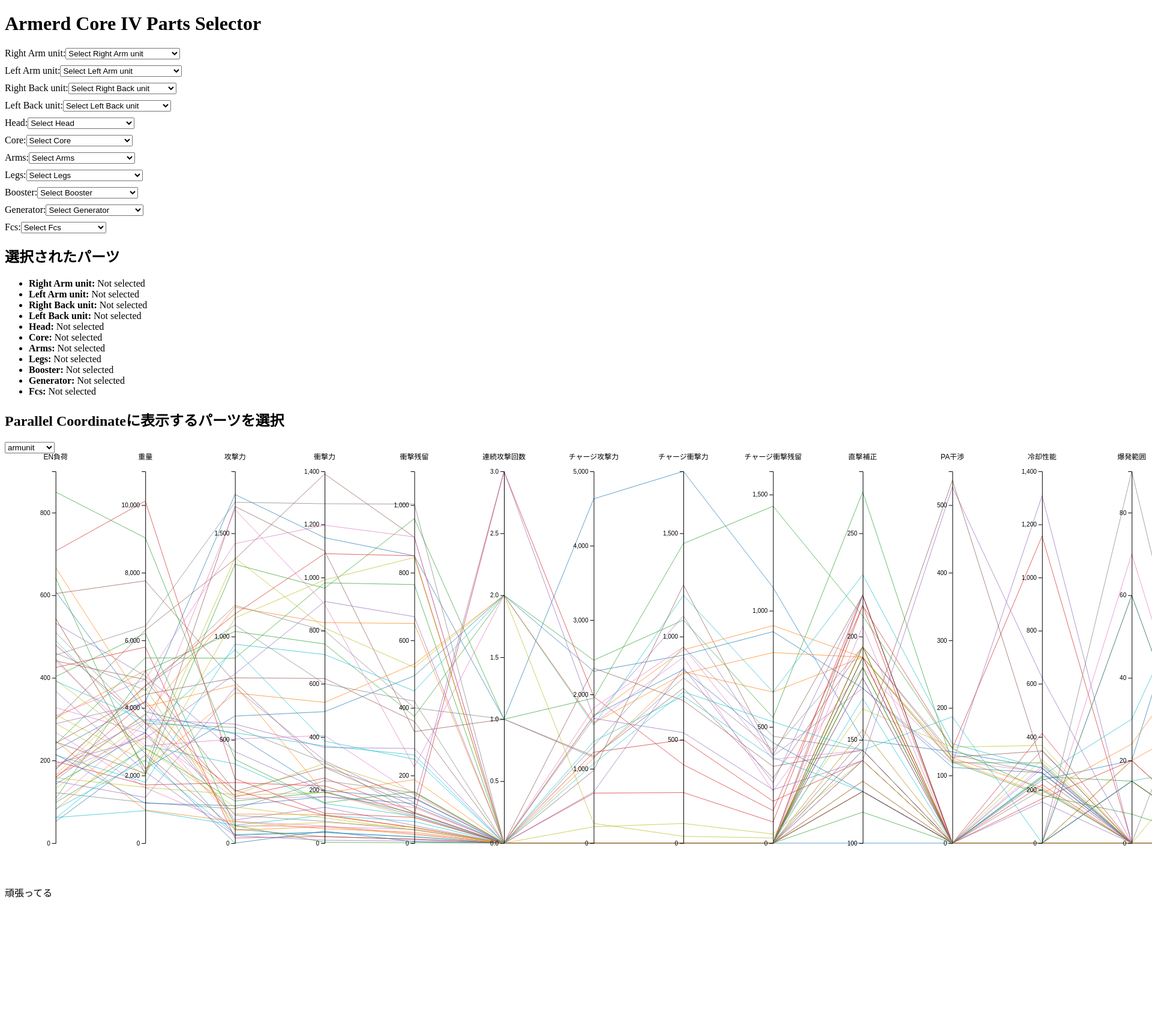
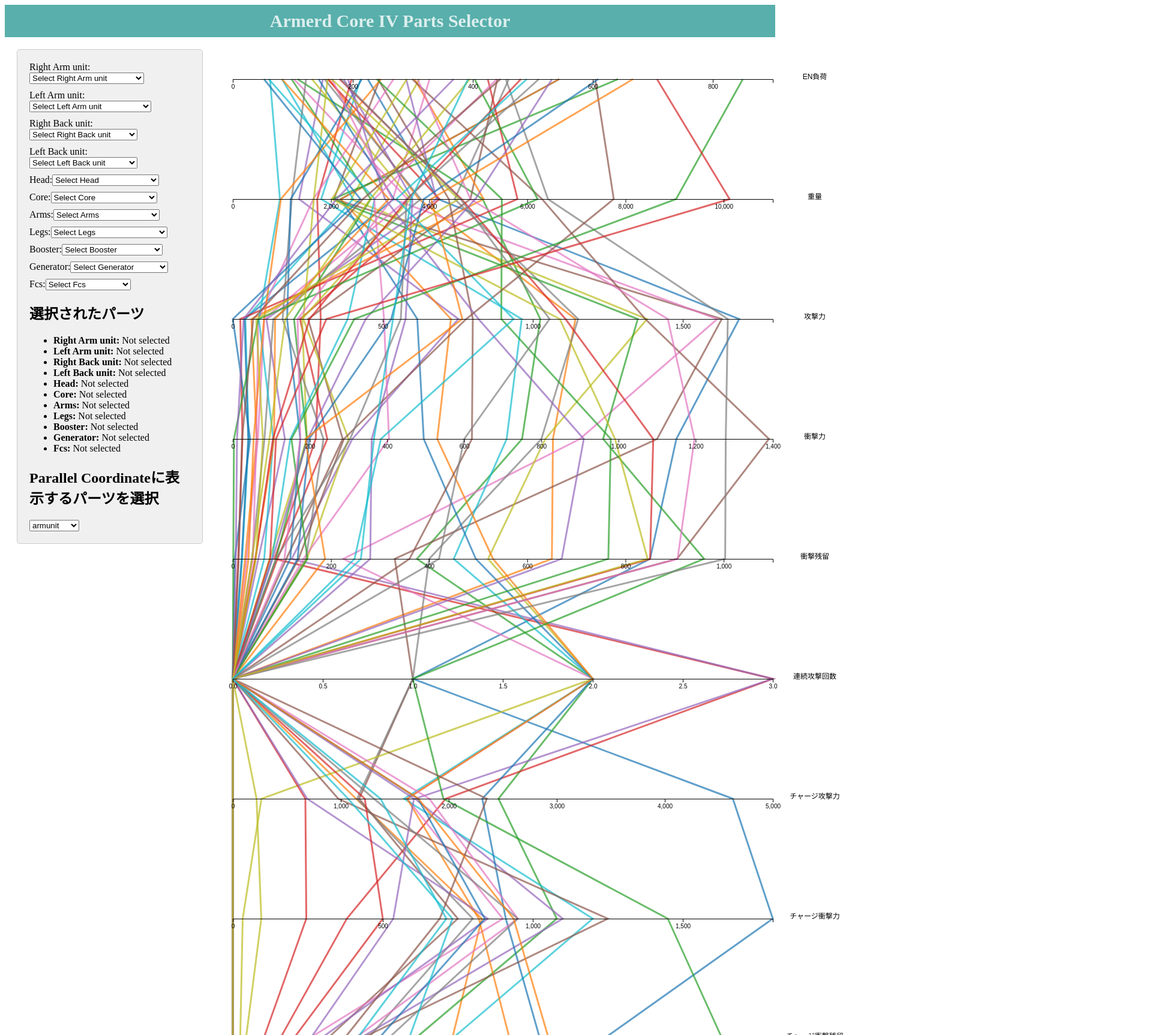
Before and after one commit to akimas1846/ac-assembly, a React (Vite) app: page / in a window 1280 px wide. Shown: the top 1726 px of the page at 60% size, 1920 px wide, since content can reach past the window. Before the commit the page ends 1516 px from the top, so only its background shows below. Built offline with nearby package versions, Linux system fonts and the light colour scheme.

Commit message:
いくらかの変更、平行座標プロットの描画が七割完成。

```diff
--- a/Style.css
+++ b/Style.css
@@ -2,44 +2,27 @@
 
 /* ヘッダーのスタイル */
 .header {
-  background-color: #2a2a2a;
-  color: #ffffff;
+  background-color: #58afab;
+  color: #ffffffca;
   text-align: center;
   padding: 10px;
-  box-shadow: 0 2px 5px rgba(0, 0, 0, 0.2);
+  width: 100%;
 }
 
 /* ヘッダーのタイトルスタイル */
 .header h1 {
-  font-size: 24px;
+  font-size: 30px;
   margin: 0;
 }
 
 /* フッターのスタイル */
 .footer {
-  background-color: #2a2a2a;
+  background-color: #58afab;
   color: #ffffff;
   text-align: center;
   padding: 10px;
-  position: fixed;
   bottom: 0;
   width: 100%;
-  box-shadow: 0 -2px 5px rgba(0, 0, 0, 0.2);
-}
-
-/* コンテナのスタイル */
-.container {
-  width: 80%;
-  margin: auto;
-  padding: 20px;
-}
-
-/* コンテンツのスタイル */
-.content {
-  background-color: #f0f0f0;
-  padding: 20px;
-  border: 1px solid #ccc;
-  border-radius: 5px;
 }
 
 /* セレクトボックスのコンテナのスタイル */
@@ -63,9 +46,25 @@
   font-size: 14px;
 }
 
-/* レスポンシブ対応 */
-@media (max-width: 768px) {
-  .container {
-    width: 90%;
-  }
+/* コンテナのスタイル */
+.container {
+  display: flex;
+  justify-content: space-between;
+  align-items: flex-start;
+  width: 70%;
+  padding: 20px;
 }
+
+/* コンテンツのスタイル */
+.content {
+  width: 60%;
+  background-color: #f0f0f0;
+  padding: 20px;
+  border: 1px solid #ccc;
+  border-radius: 5px;
+}
+
+/* 平行座標プロットのスタイル */
+.plot-container {
+  width: 65%;
+}
--- a/index.html
+++ b/index.html
@@ -1,10 +1,12 @@
 <!DOCTYPE html>
 <html>
+
   <head>
     <meta charset="utf-8" />
     <title>ACIV Psrts Selector</title>
   </head>
   <body>
+    <link rel="stylesheet" href="./style.css" />
     <div id="content"></div>
     <script type="module" src="/src/main.jsx"></script>
   </body>
--- a/src/components/Main.jsx
+++ b/src/components/Main.jsx
@@ -1,9 +1,8 @@
-import React, { useState ,useEffect} from "react";
+import React, { useState, useEffect } from "react";
 import acPartsData from "../data/acPartsData.json";
 import ParallelCordinate from "./ParallelCoedinate";
 
 function Main() {
-  // パーツタイプのデータ
   const rightArmunit = acPartsData.armunit.filter((item) => {
     return item.LeftOnly == false;
   });
@@ -59,7 +58,6 @@
       ...prevSelectedParts,
       [partType]: selectedName,
     }));
-    // パーツのデータを更新
     const partData = partTypes.find((part) => part.label === partType).data;
     const selectedData = partData.filter((item) => item.Name === selectedName);
     setSelectedPartData(selectedData);
@@ -74,7 +72,8 @@
   };
 
   return (
-    <div>
+    <div className="container">
+      <div className="content">
         {partTypes.map((partType, index) => (
           <div key={index} style={{ marginBottom: "10px" }}>
             <label>
@@ -94,7 +93,6 @@
           </div>
         ))}
 
-      {/* 選択結果の表示 */}
         <div style={{ marginTop: "20px" }}>
           <h2>選択されたパーツ</h2>
           <ul>
@@ -106,7 +104,6 @@
           </ul>
         </div>
 
-      {/* ParallelCordinateに渡すデータを選択するプルダウンバー */}
         <div style={{ marginTop: "20px" }}>
           <h2>Parallel Coordinateに表示するパーツを選択</h2>
           <select onChange={handleParallelCoordinateChange}>
@@ -117,9 +114,11 @@
             ))}
           </select>
         </div>
+      </div>
 
-      {/* ParallelCordinateの表示 */}
+      <div className="plot-container">
         <ParallelCordinate data={parallelCoordinateData} />
+      </div>
     </div>
   );
 }
--- a/src/components/ParallelCoedinate.jsx
+++ b/src/components/ParallelCoedinate.jsx
@@ -1,39 +1,34 @@
-import React, { useRef, useEffect } from "react";
+import React, { useRef, useEffect, useState } from "react";
 import * as d3 from "d3";
 import translation from "../data/translation.json";
 
 function ParallelCoordinates({ data }) {
   const ref = useRef();
+  const [selected, setSelected] = useState([]);
 
   useEffect(() => {
     d3.select(ref.current).selectAll("*").remove();
 
-    const margin = { top: 30, right: 10, bottom: 50, left: 10 };
-    const height = 700 - margin.top - margin.bottom;
-    const dimensionWidth = 150;
-    // データからすべてのキーを収集
+    const margin = { top: -50, right: 150, bottom: 50, left: 50 };
+    const width = 1100 - margin.left - margin.right;
+    const dimensionHeight = 200;
+
     const allKeys = new Set();
     data.forEach((d) => Object.keys(d).forEach((key) => allKeys.add(key)));
 
-    // 次元生成のキーを収集
-    // EN LoadとWeightは一番左へ
     const dimensions = [
       "EN Load",
       "Weight",
       ...Array.from(allKeys).filter(
         (key) =>
-          ![
-            "Name",
-            "Weapon Kinds",
-            "LeftOnly",
-            "EN Load",
-            "Weight",
-          ].includes(key)
+          !["Name", "Weapon Kinds", "LeftOnly", "EN Load", "Weight"].includes(
+            key
+          )
       ),
     ];
 
-    const width =
-      dimensions.length * dimensionWidth - margin.left - margin.right;
+    const height =
+      dimensions.length * dimensionHeight - margin.top - margin.bottom;
 
     const svg = d3
       .select(ref.current)
@@ -42,12 +37,11 @@
       .append("g")
       .attr("transform", `translate(${margin.left},${margin.top})`);
 
-    // 各データオブジェクトに対して共通のキーを設定
     const processedData = data.map((d) => {
       const processed = { ...d };
       dimensions.forEach((dim) => {
         if (!(dim in processed)) {
-          processed[dim] = 0; // 存在しないキーに対しては0
+          processed[dim] = 0;
         }
       });
       return processed;
@@ -55,53 +49,95 @@
 
     const color = d3.scaleOrdinal(d3.schemeCategory10);
 
-    const y = {};
+    const x = {};
     for (let name of dimensions) {
-      y[name] = d3
+      x[name] = d3
         .scaleLinear()
         .domain(d3.extent(processedData, (d) => +d[name]))
         .nice()
-        .range([height, 0]);
+        .range([0, width]);
     }
 
-    // X軸スケール設定
-    const x = d3.scalePoint().range([0, width]).padding(0.5).domain(dimensions);
+    const y = d3
+      .scalePoint()
+      .range([0, height])
+      .padding(0.5)
+      .domain(dimensions);
 
-    // 点と点を結ぶ関数
-    const line = (d) => d3.line()(dimensions.map((p) => [x(p), y[p](d[p])]));
+    const line = (d) => d3.line()(dimensions.map((p) => [x[p](d[p]), y(p)]));
 
-    // データプロット
-    svg
+    const tooltip = d3
+      .select("body")
+      .append("div")
+      .style("position", "absolute")
+      .style("background", "#f9f9f9")
+      .style("border", "1px solid #d3d3d3")
+      .style("padding", "5px")
+      .style("display", "none")
+      .style("pointer-events", "none");
+
+    const paths = svg
       .selectAll("myPath")
       .data(processedData)
       .enter()
       .append("path")
       .attr("d", line)
       .style("fill", "none")
-      .style("stroke", "steelblue")
+      .style("stroke-width", 3)
       .style("stroke", (d, i) => color(i))
-      .style("opacity", 0.7);
+      .style("opacity", (d) => (selected.includes(d.Name) ? 0.3 : 0.7))
+      .on("mouseover", function (event, d) {
+        d3.select(this).style("stroke", "orange").style("stroke-width", 5);
+        tooltip.style("display", "block").html(d.Name);
+      })
+      .on("mousemove", (event) => {
+        tooltip
+          .style("left", event.pageX + 10 + "px")
+          .style("top", event.pageY - 10 + "px");
+      })
+      .on("mouseout", function (event, d) {
+        d3.select(this)
+          .style("stroke", (d) => (selected.includes(d.Name) ? "o" : color(processedData.indexOf(d))))
+          .style("stroke-width", 3);
+        tooltip.style("display", "none");
+      })
+      .on("click", function (event, d) {
+        if (selected.includes(d.Name)) {
+          setSelected(selected.filter((name) => name !== d.Name));
+        } else {
+          setSelected([...selected, d.Name]);
+        }
+      });
 
-    // 各軸の描画
     svg
       .selectAll("myAxis")
       .data(dimensions)
       .enter()
       .append("g")
-      .attr("transform", (d) => `translate(${x(d)})`)
+      .attr("transform", (d) => `translate(0,${y(d)})`)
       .each(function (d) {
-        d3.select(this).call(d3.axisLeft().scale(y[d]).ticks(5));
+        d3.select(this).call(d3.axisBottom().scale(x[d]).ticks(5));
       })
       .append("text")
       .style("text-anchor", "middle")
       .style("font-size", "12px")
-      .attr("y", -20)
-      .attr("x", 0)
+      .attr("x", width + 70)
+      .attr("y", 0)
       .text((d) => translation[0][d] || d)
       .style("fill", "black");
-  }, [data]);
 
-  return <svg ref={ref}></svg>;
+    return () => {
+      tooltip.remove();
+    };
+  }, [data, selected]);
+
+  return (
+    <div>
+      <aside>
+        <svg ref={ref}></svg>
+      </aside>
+    </div>
+  );
 }
 
 export default ParallelCoordinates;
```
Lines whose indentation alone changed are shown as unchanged.
